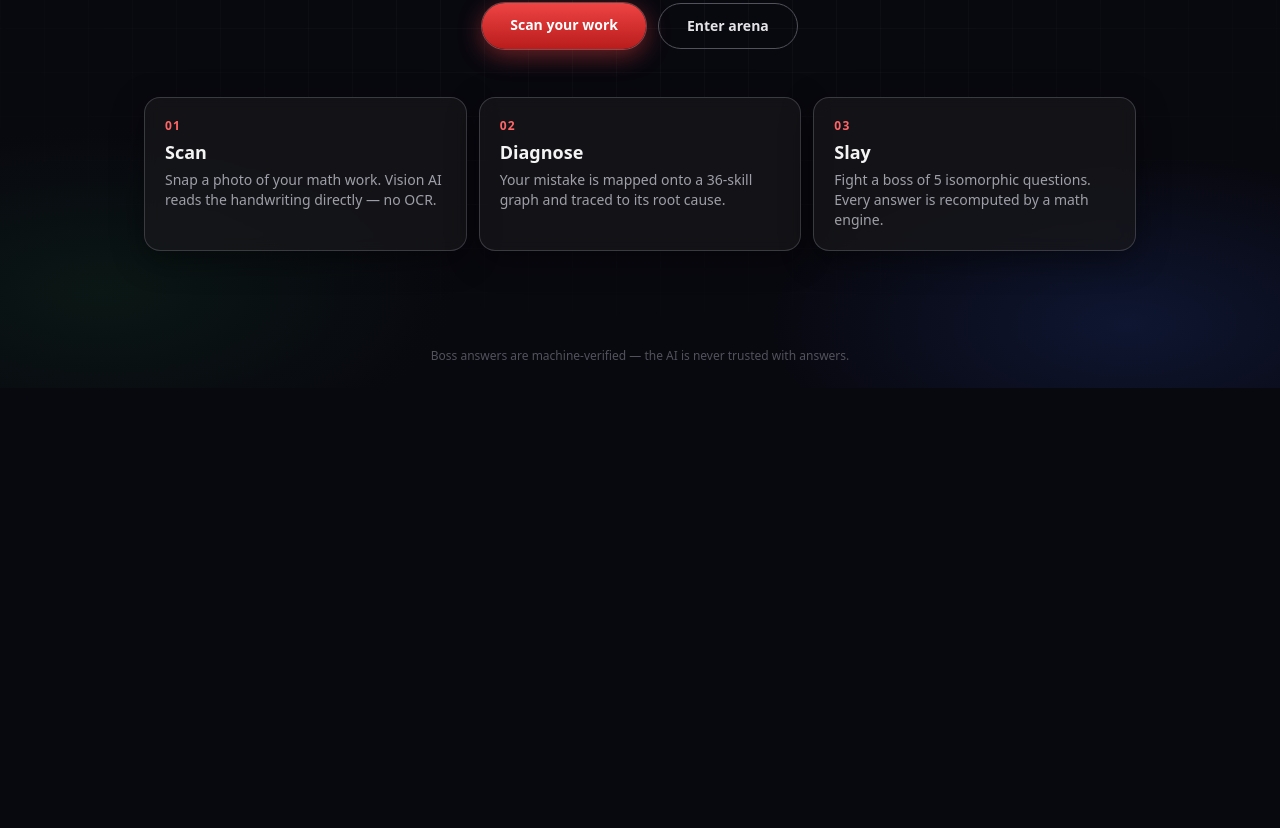
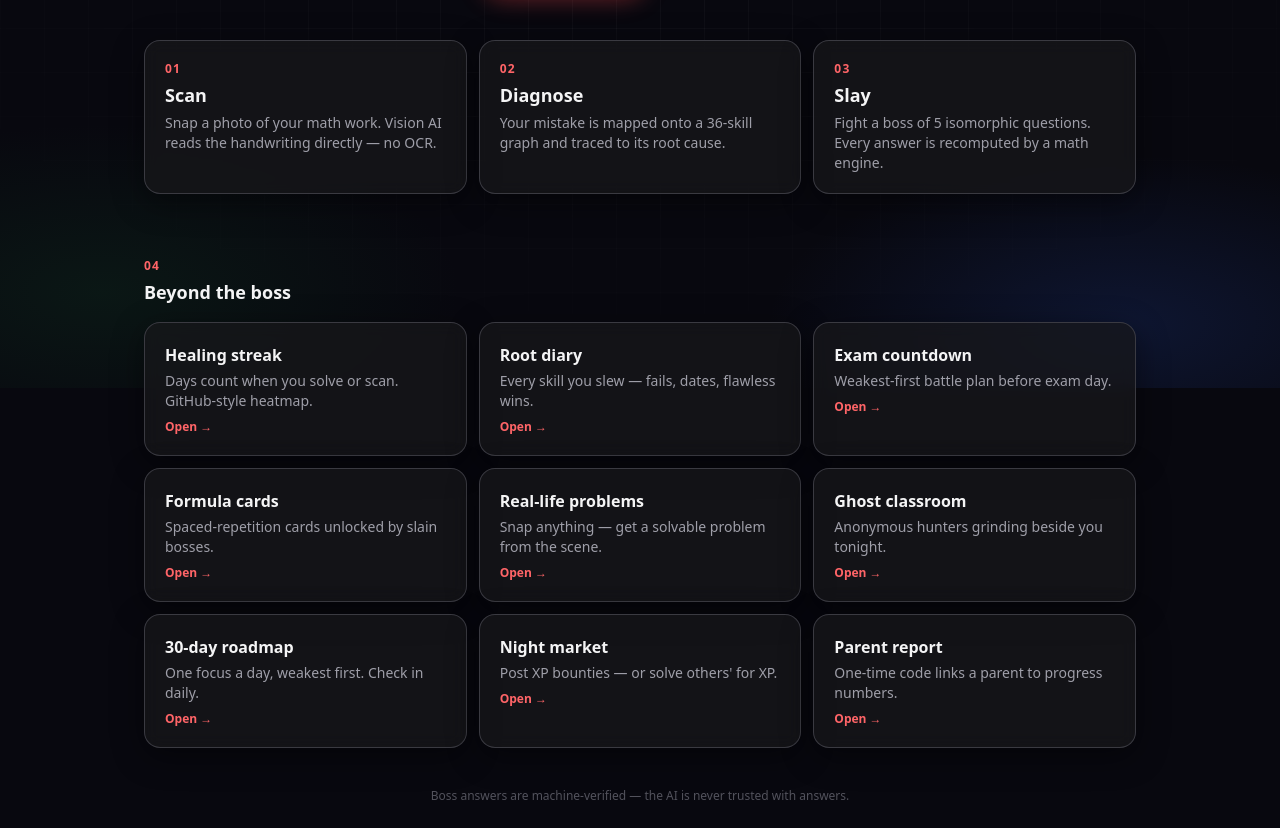
Before and after one commit to shinowhi/Arena, a Next.js app: page / in a window 1280 px wide. Shown: the part 412-1240 px from the top of the page. Before the commit the page ends 800 px from the top, so only its background shows below. Built offline with nearby package versions, Linux system fonts and the light colour scheme.

Commit message:
Home: add Beyond the boss grid linking 9 phase-2 features

```diff
--- a/app/page.tsx
+++ b/app/page.tsx
@@ -2,6 +2,18 @@ const STEPS = [
   { n: "01", t: "Scan", d: "Snap a photo of your math work. Vision AI reads the handwriting directly — no OCR." },
   { n: "02", t: "Diagnose", d: "Your mistake is mapped onto a 36-skill graph and traced to its root cause." },
   { n: "03", t: "Slay", d: "Fight a boss of 5 isomorphic questions. Every answer is recomputed by a math engine." },
+];
+
+const FEATURES = [
+  { t: "Healing streak", d: "Days count when you solve or scan. GitHub-style heatmap.", href: "/streak" },
+  { t: "Root diary", d: "Every skill you slew — fails, dates, flawless wins.", href: "/diary" },
+  { t: "Exam countdown", d: "Weakest-first battle plan before exam day.", href: "/countdown" },
+  { t: "Formula cards", d: "Spaced-repetition cards unlocked by slain bosses.", href: "/cards" },
+  { t: "Real-life problems", d: "Snap anything — get a solvable problem from the scene.", href: "/scan" },
+  { t: "Ghost classroom", d: "Anonymous hunters grinding beside you tonight.", href: "/ghosts" },
+  { t: "30-day roadmap", d: "One focus a day, weakest first. Check in daily.", href: "/roadmap" },
+  { t: "Night market", d: "Post XP bounties — or solve others' for XP.", href: "/market" },
+  { t: "Parent report", d: "One-time code links a parent to progress numbers.", href: "/parent" },
 ];
 
 export default function Home() {
@@ -46,6 +58,19 @@ export default function Home() {
             </div>
           ))}
         </div>
+        <div className="w-full pt-10 text-left">
+          <p className="text-xs font-bold tracking-widest text-red-400">04</p>
+          <p className="mt-1 text-lg font-bold">Beyond the boss</p>
+          <div className="mt-4 grid gap-3 sm:grid-cols-2 lg:grid-cols-3">
+            {FEATURES.map((f) => (
+              <a key={f.href + f.t} href={f.href} className="arena-card block rounded-2xl p-5 transition-transform hover:-translate-y-0.5">
+                <p className="font-bold">{f.t}</p>
+                <p className="mt-1 text-sm text-zinc-400">{f.d}</p>
+                <p className="mt-2 text-xs font-semibold text-red-400">Open →</p>
+              </a>
+            ))}
+          </div>
+        </div>
       </section>
       <footer className="mx-auto w-full max-w-5xl px-4 pb-6 text-center text-xs text-zinc-600">
         Boss answers are machine-verified — the AI is never trusted with answers.
```
